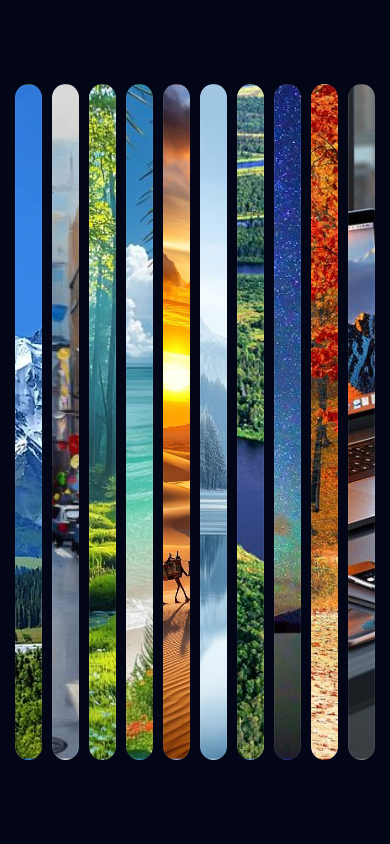
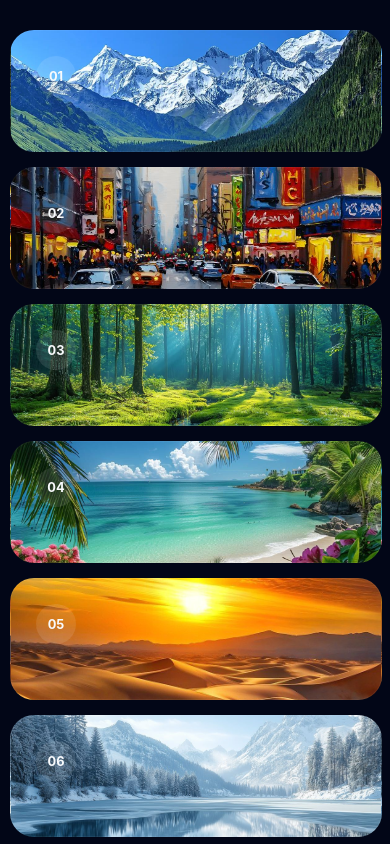
Before and after one commit to karthikcm17/js-gallery-system, a plain HTML site: page index.html in a window 390 px wide. Shown: the top 844 px of the page. Drawn offline with Linux system fonts and the light colour scheme.

Commit message:
Mobile media Query included

```diff
--- a/style.css
+++ b/style.css
@@ -83,3 +83,44 @@ body {
     font-weight: bold;
     font-size: 0.8rem;
 }
+
+@media (max-width: 768px)
+{
+    body {
+        overflow-y: auto;
+        align-items: flex-start;
+        padding-top: 20px;
+    }
+
+    .gallery-container {
+        flex-direction: column;
+        height: auto;
+        min-height: 100vh;
+        width: 100%;
+        padding: 10px;
+    }
+
+    .img-col {
+        flex: none;
+        width: 100%;
+        height: 120px;
+        margin-bottom: 5px;
+    }
+
+    .img-col:hover,
+    .img-col:active {
+        flex: none;
+        height: 350px;
+        border-color: #6366f1;
+    }
+
+    .col-info {
+        width: 90%;
+        left: 15px;
+        bottom: 15px;
+    }
+
+    .col-info h3 {
+        font-size: 1.1rem;
+    }
+}
```
